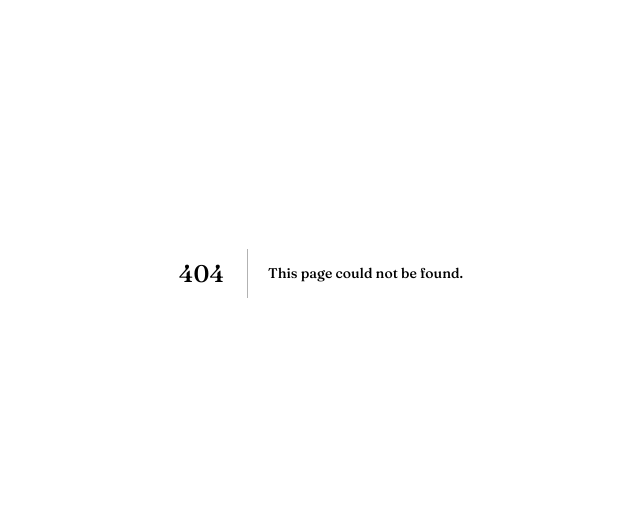
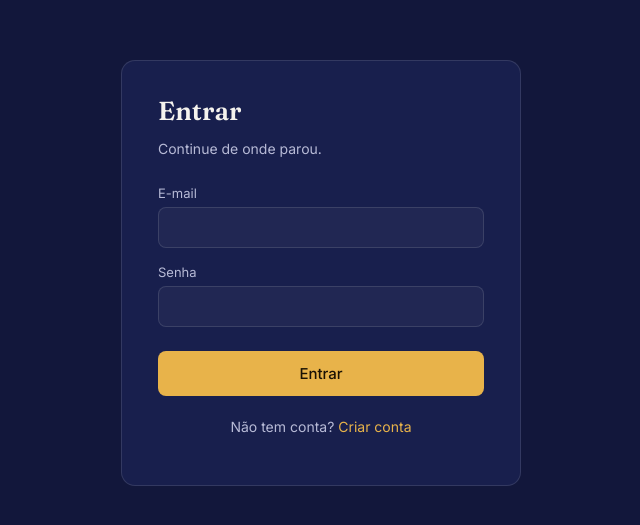
Before and after one commit to rafaelgbravo88-oss/leafar-study, a Next.js app: page /login in a window 1280 px wide. Before the commit this address had no page. Shown: the part 127-652 px from the top of the page, without its empty margins (319-959 px from the left). Built offline with nearby package versions, Linux system fonts and the light colour scheme; no server answers.

Commit message:
Create page.js

```diff
--- /dev/null
+++ b/app/login/page.js
@@ -0,0 +1,65 @@
+"use client";
+
+import { useState } from "react";
+import Link from "next/link";
+import { useRouter } from "next/navigation";
+import { supabase } from "@/lib/supabaseClient";
+
+export default function Login() {
+  const router = useRouter();
+  const [email, setEmail] = useState("");
+  const [senha, setSenha] = useState("");
+  const [carregando, setCarregando] = useState(false);
+  const [erro, setErro] = useState(null);
+
+  async function handleSubmit(e) {
+    e.preventDefault();
+    setCarregando(true);
+    setErro(null);
+
+    const { data, error } = await supabase.auth.signInWithPassword({ email, password: senha });
+
+    if (error) {
+      setErro(error.message);
+      setCarregando(false);
+      return;
+    }
+
+    const { data: perfil } = await supabase
+      .from("profiles")
+      .select("papel")
+      .eq("id", data.user.id)
+      .single();
+
+    router.push(perfil?.papel === "professor" ? "/dashboard/professor" : "/dashboard/aluno");
+  }
+
+  return (
+    <main className="auth-page">
+      <div className="auth-card">
+        <h1>Entrar</h1>
+        <p className="sub">Continue de onde parou.</p>
+
+        <form onSubmit={handleSubmit}>
+          <div className="field">
+            <label htmlFor="email">E-mail</label>
+            <input id="email" type="email" value={email} onChange={(e) => setEmail(e.target.value)} required />
+          </div>
+          <div className="field">
+            <label htmlFor="senha">Senha</label>
+            <input id="senha" type="password" value={senha} onChange={(e) => setSenha(e.target.value)} required />
+          </div>
+          <button type="submit" className="btn btn-primary auth-submit" disabled={carregando}>
+            {carregando ? "Entrando..." : "Entrar"}
+          </button>
+        </form>
+
+        {erro && <p className="auth-message error">{erro}</p>}
+
+        <p className="auth-switch">
+          Não tem conta? <Link href="/cadastro">Criar conta</Link>
+        </p>
+      </div>
+    </main>
+  );
+    }
```
